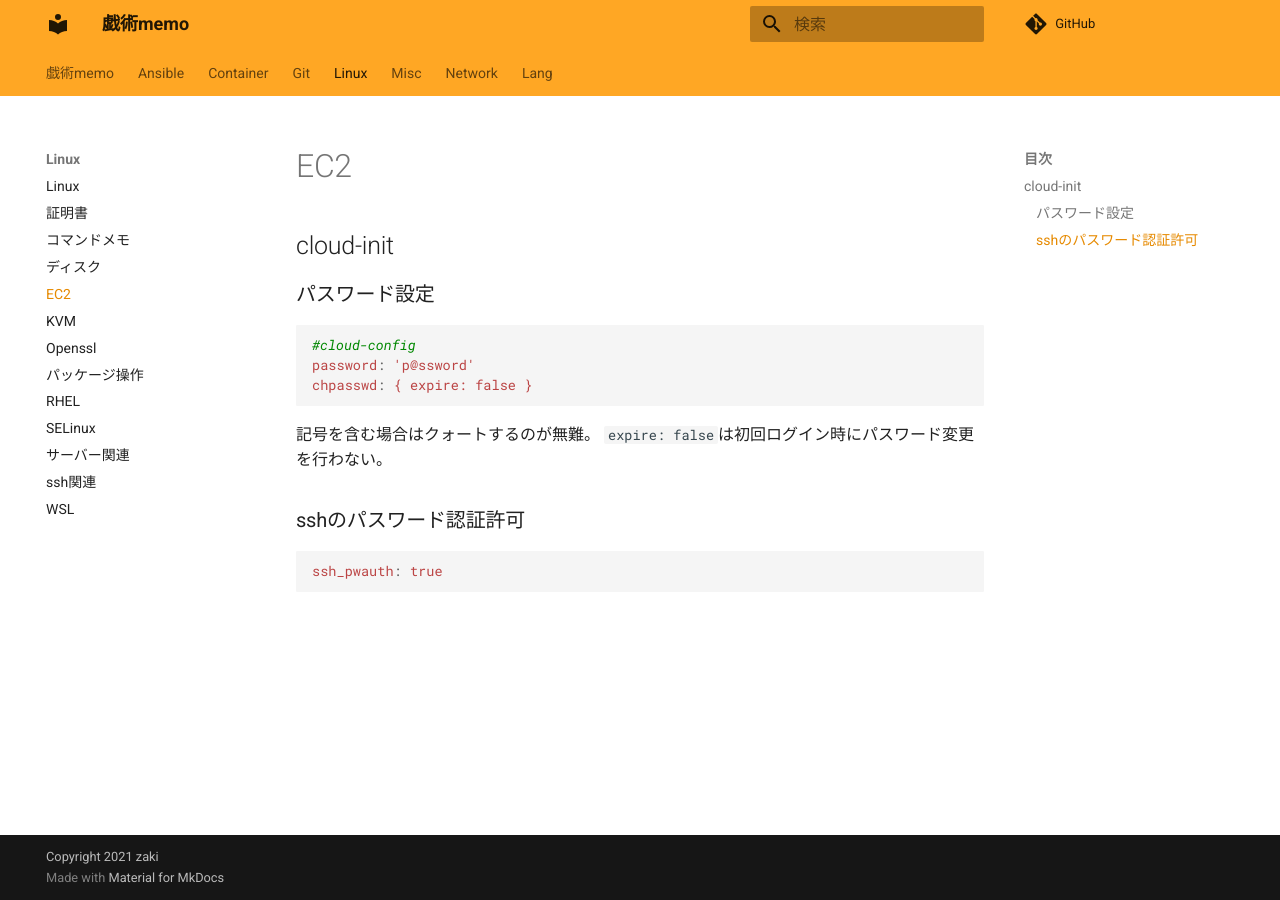
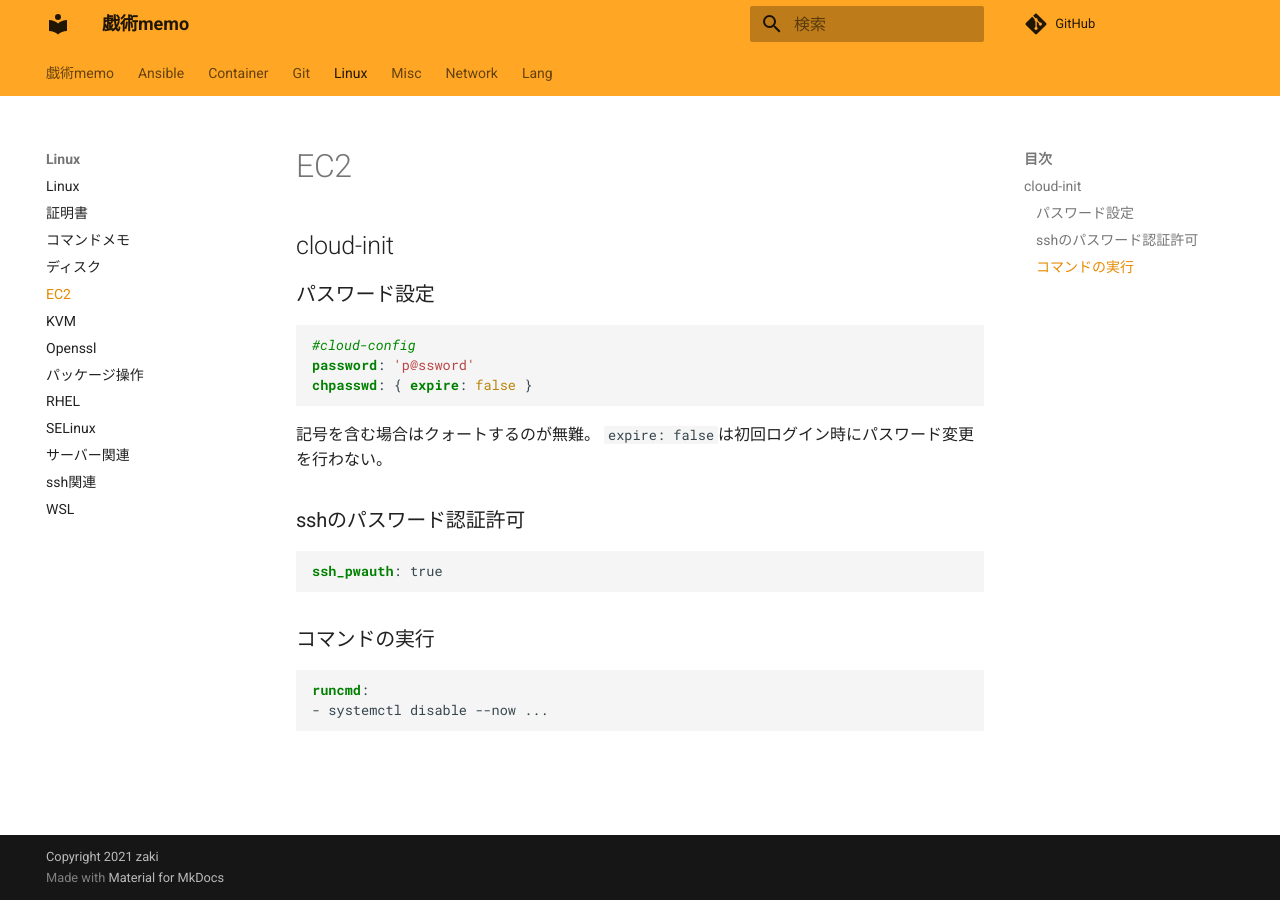
Before and after one commit to zaki-lknr/docs, an MkDocs documentation site: the page built from docs/Linux/ec2.md, in a window 1280 px wide. Built offline with MkDocs 1.6.1 and Material for MkDocs 9.7.7, drawn with Linux system fonts in a browser that asks for light colours; comment, search, counter and statistics services are not loaded.

Commit message:
add: linux/ec2: cloud-initでコマンド実行

````diff
--- a/docs/Linux/ec2.md
+++ b/docs/Linux/ec2.md
@@ -4,7 +4,7 @@
 
 ### パスワード設定
 
-```ini
+```yaml
 #cloud-config
 password: 'p@ssword'
 chpasswd: { expire: false }
@@ -15,6 +15,13 @@ chpasswd: { expire: false }
 
 ### sshのパスワード認証許可
 
-```ini
+```yaml
 ssh_pwauth: true
 ```
+
+### コマンドの実行
+
+```yaml
+runcmd:
+- systemctl disable --now ...
+```
````
